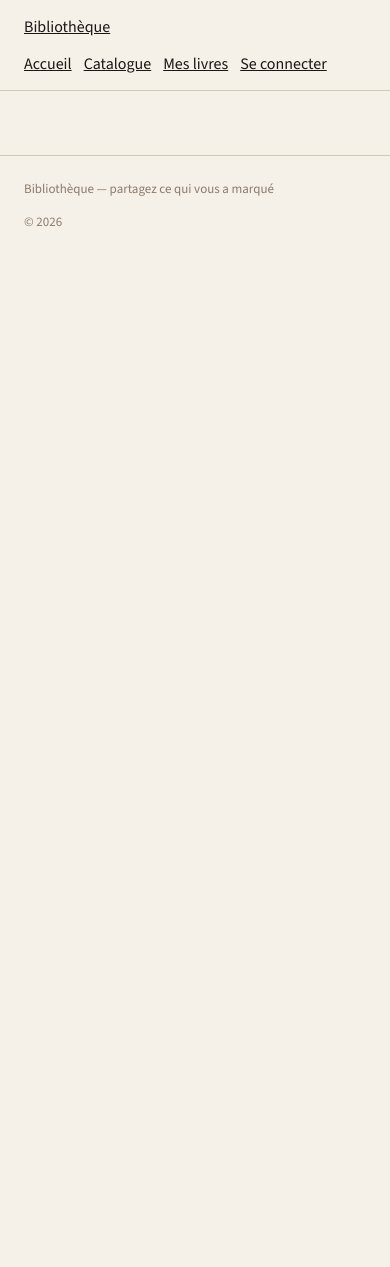
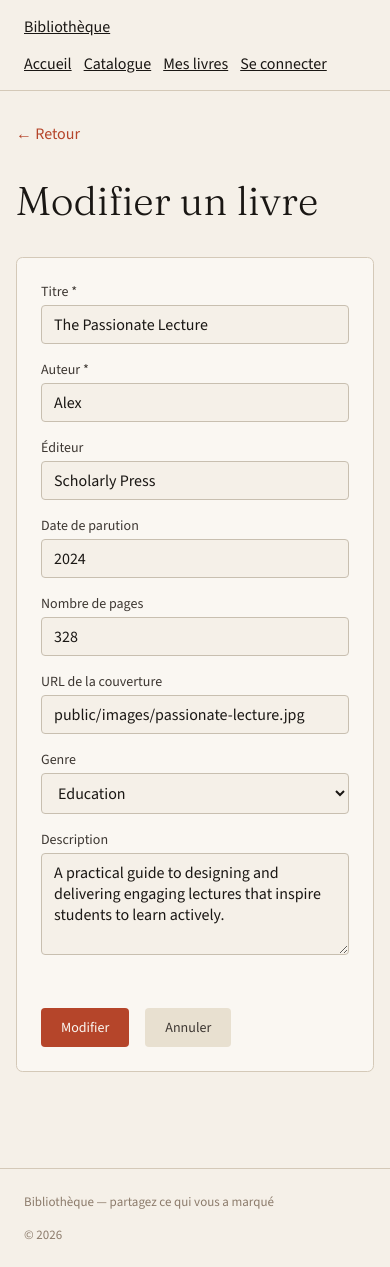
Before and after one commit to Qu4nd1/PassionLecture, a Vue app: page /myBooks/update/1 in a window 390 px wide. Before the commit the page ends 844 px from the top, so only its background shows below. Built offline with nearby package versions, Linux system fonts and the light colour scheme; data requests are answered from the project's data file.

Commit message:
feat: update page

```diff
--- a/src/router/index.js
+++ b/src/router/index.js
@@ -4,6 +4,7 @@ import HomeView from '@/views/HomeView.vue'
 import AddBooksView from '@/views/AddBooksView.vue'
 import LogInView from '@/views/LogInView.vue'
 import MyBooksView from '@/views/MyBooksView.vue'
+import UpdateBookView from '@/views/UpdateBookView.vue'
 
 const router = createRouter({
   history: createWebHistory(import.meta.env.BASE_URL),
@@ -39,6 +40,11 @@ const router = createRouter({
       name: 'myBooks',
       component: MyBooksView,
     },
+    {
+      path: '/myBooks/update/:id',
+      name: 'update-book',
+      component: () => import('../views/UpdateBookView.vue'),
+    }
   ],
 })
 
--- /dev/null
+++ b/src/views/UpdateBookView.vue
@@ -0,0 +1,356 @@
+<script setup>
+import { getBook, updateBook } from '@/services/BookService'
+import { ref, onMounted } from 'vue'
+import { useRoute, useRouter } from 'vue-router'
+
+const route = useRoute()
+const router = useRouter()
+const id = Number(route.params.id)
+
+const userId = ref()
+
+
+const title = ref()
+const categorie = ref()
+const numberOfPages = ref()
+const extract = ref()
+const summary = ref()
+const writerName = ref()
+const writerSurname = ref()
+const editorName = ref()
+const releaseYear = ref()
+const coverImage = ref()
+
+onMounted(async () => {
+    const response = await getBook(id)
+    const book = response.data
+    userId.value = book.userId
+    title.value = book.title
+    categorie.value = book.categorie
+    numberOfPages.value = book.numberOfPages
+    extract.value = book.extract
+    summary.value = book.summary
+    writerName.value = book.writerName
+    writerSurname.value = book.writerSurname
+    editorName.value = book.editorName
+    releaseYear.value = book.releaseYear
+    coverImage.value = book.coverImage
+})
+
+async function submit() {
+    const book = {
+        id: id,
+        userId: userId.value,
+        title: title.value,
+        categorie: categorie.value,
+        numberOfPages: numberOfPages.value,
+        extract: extract.value,
+        summary: summary.value,
+        writerName: writerName.value,
+        writerSurname: writerSurname.value,
+        editorName: editorName.value,
+        releaseYear: releaseYear.value,
+        coverImage: coverImage.value,
+    }
+    await updateBook(id, book)
+    router.push('/myBooks')
+}
+
+
+</script>
+<template>
+    <main class="page">
+    <router-link class="back" to="/myBooks">← Retour</router-link>
+    <h1 class="page-title">Modifier un livre</h1>
+    <div class="comment-form">
+        <form @submit.prevent="submit">
+        <div>
+            <label class="field-label">Titre *</label><input class="field-input" v-model="title" required />
+        </div>
+        <div>
+            <label class="field-label">Auteur *</label><input class="field-input" v-model="writerName" required />
+        </div>
+        <div><label class="field-label">Éditeur</label><input class="field-input" v-model="editorName" /></div>
+        <div>
+            <label class="field-label">Date de parution</label
+            ><input class="field-input" v-model="releaseYear"/>
+        </div>
+        <div>
+            <label class="field-label">Nombre de pages</label
+            ><input class="field-input" v-model="numberOfPages" type="number" min="0" />
+        </div>
+        <div>
+            <label class="field-label">URL de la couverture</label
+            ><input class="field-input" type="url" v-model="coverImage" />
+        </div>
+        <div>
+            <label class="field-label">Genre</label
+            ><select class="field-select" v-model="categorie">
+            <option>Roman</option>
+            <option>Science-Fiction</option>
+            <option>Policier</option>
+            <option>Poésie</option>
+            <option>Education</option>
+            </select>
+        </div>
+        <div>
+            <label class="field-label">Description</label
+            ><textarea class="field-textarea" rows="4" v-model="summary"></textarea>
+        </div>
+        <div class="actions">
+            <button class="btn-rust" type="submit">Modifier</button
+            ><router-link class="btn-ghost" to="/myBooks">Annuler</router-link>
+        </div>
+        </form>
+    </div>
+    </main>
+</template>
+<style>
+@import url('https://fonts.googleapis.com/css2?family=Fraunces:ital,opsz,wght@0,9..144,300;0,9..144,400;0,9..144,500;0,9..144,600;1,9..144,300;1,9..144,400&family=Source+Sans+3:wght@300;400;500;600&display=swap');
+
+:root {
+  --color-cream: #f5f0e8;
+  --color-parchment: #ede6d6;
+  --color-ink: #1a1714;
+  --color-ink-light: #3d3732;
+  --color-rust: #b5452a;
+  --color-rust-hover: #9e3c24;
+  --color-dust: #8c7b6b;
+  --color-mist: #c8bfb0;
+  --color-surface: #faf7f2;
+  --color-border: #d4c9b8;
+  --color-wash: #e8e0d0;
+  --font-display: 'Fraunces', Georgia, serif;
+  --font-body: 'Source Sans 3', system-ui, sans-serif;
+}
+
+*,
+*::before,
+*::after {
+  box-sizing: border-box;
+}
+html {
+  scroll-behavior: smooth;
+}
+body {
+  margin: 0;
+  background: var(--color-cream);
+  color: var(--color-ink);
+  font-family: var(--font-body);
+}
+a {
+  color: inherit;
+}
+button,
+input,
+textarea,
+select {
+  font: inherit;
+}
+
+/* Navigation commune */
+.nav-root {
+  position: sticky;
+  top: 0;
+  z-index: 40;
+  background: var(--color-cream);
+  border-bottom: 1px solid var(--color-border);
+}
+.nav-inner {
+  max-width: 64rem;
+  margin: 0 auto;
+  padding: 0 1.5rem;
+  min-height: 4rem;
+  display: flex;
+  align-items: center;
+  justify-content: space-between;
+  gap: 1rem;
+}
+.nav-logo {
+  font-family: var(--font-display);
+  font-size: 1.25rem;
+  text-decoration: none;
+}
+.nav-links {
+  display: flex;
+  align-items: center;
+  gap: 1.5rem;
+  flex-wrap: wrap;
+}
+.nav-link {
+  font-size: 0.875rem;
+  font-weight: 500;
+  color: var(--color-ink-light);
+  text-decoration: none;
+  border-bottom: 1.5px solid transparent;
+  padding-bottom: 2px;
+}
+.nav-link.active {
+  color: var(--color-rust);
+  border-bottom-color: var(--color-rust);
+}
+.nav-auth-btn {
+  font-size: 0.8125rem;
+  font-weight: 500;
+  padding: 0.375rem 1rem;
+  border-radius: 0.25rem;
+  border: 1.5px solid var(--color-ink);
+  background: transparent;
+  text-decoration: none;
+}
+
+/* Mise en page et éléments réutilisés */
+.page {
+  max-width: 64rem;
+  margin: 0 auto;
+  padding: 3.5rem 1.5rem;
+}
+.page-title {
+  font-family: var(--font-display);
+  font-weight: 300;
+  font-size: 2.5rem;
+  margin: 0;
+}
+.actions {
+  display: flex;
+  gap: 1rem;
+  margin-top: 2rem;
+  flex-wrap: wrap;
+}
+.back {
+  color: var(--color-rust);
+  text-decoration: none;
+  display: inline-block;
+  margin-bottom: 2rem;
+}
+
+.btn-primary,
+.btn-rust,
+.btn-outline,
+.btn-ghost {
+  display: inline-flex;
+  align-items: center;
+  gap: 0.5rem;
+  padding: 0.625rem 1.25rem;
+  border-radius: 0.25rem;
+  font-size: 0.875rem;
+  font-weight: 500;
+  cursor: pointer;
+  text-decoration: none;
+}
+.btn-primary {
+  background: var(--color-ink);
+  color: var(--color-cream);
+  border: none;
+}
+.btn-rust {
+  background: var(--color-rust);
+  color: var(--color-surface);
+  border: none;
+}
+.btn-outline {
+  background: transparent;
+  color: var(--color-ink);
+  border: 1.5px solid var(--color-ink);
+}
+.btn-ghost {
+  background: var(--color-wash);
+  color: var(--color-ink-light);
+  border: none;
+}
+.genre-pill {
+  font-size: 0.75rem;
+  color: var(--color-rust);
+  background: #b5452a11;
+  padding: 0.15rem 0.45rem;
+  border-radius: 999px;
+}
+
+.cover {
+  aspect-ratio: 5/7;
+  overflow: hidden;
+  background: var(--color-wash);
+}
+.cover img {
+  width: 100%;
+  height: 100%;
+  object-fit: cover;
+}
+.author,
+.rating {
+  color: var(--color-dust);
+}
+
+/* Champs de formulaire communs */
+.field-input,
+.field-textarea,
+.field-select {
+  width: 100%;
+  padding: 0.5rem 0.75rem;
+  border-radius: 0.25rem;
+  border: 1px solid var(--color-mist);
+  background: var(--color-cream);
+  color: var(--color-ink);
+}
+.field-label {
+  display: block;
+  font-size: 0.875rem;
+  font-weight: 500;
+  color: var(--color-ink-light);
+  margin-bottom: 0.25rem;
+}
+
+/* Pied de page commun */
+.site-footer {
+  border-top: 1px solid var(--color-border);
+  margin-top: 4rem;
+}
+.site-footer-inner {
+  max-width: 64rem;
+  margin: 0 auto;
+  padding: 1.5rem;
+  display: flex;
+  justify-content: space-between;
+  gap: 1rem;
+  color: var(--color-dust);
+  font-size: 0.8125rem;
+}
+.site-footer p {
+  margin: 0;
+}
+
+@media (max-width: 700px) {
+  .nav-inner {
+    align-items: flex-start;
+    padding-top: 1rem;
+    padding-bottom: 1rem;
+    flex-direction: column;
+  }
+  .nav-links {
+    gap: 0.75rem;
+  }
+}
+
+@media (max-width: 640px) {
+  .page {
+    padding: 2rem 1rem;
+  }
+  .site-footer-inner {
+    flex-direction: column;
+  }
+}
+</style>
+<style scoped>
+.comment-form {
+  margin-top: 2rem;
+  padding: 1.5rem;
+  background: var(--color-surface);
+  border: 1px solid var(--color-border);
+  border-radius: 0.4rem;
+}
+.comment-form form {
+  display: flex;
+  flex-direction: column;
+  gap: 1rem;
+}
+</style>
```
